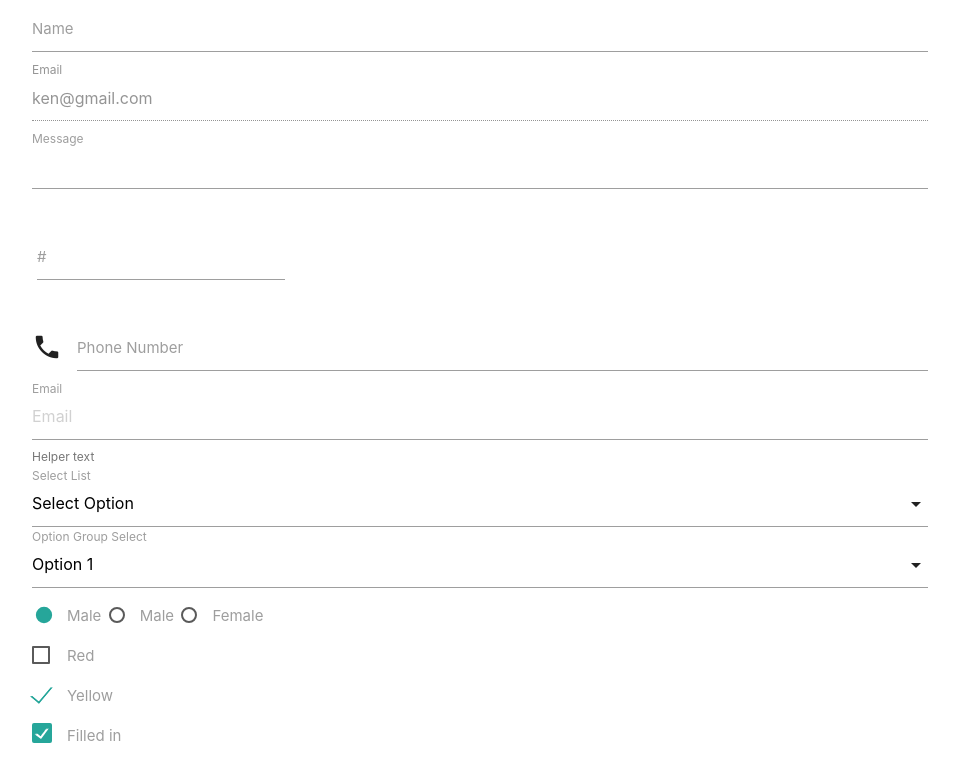
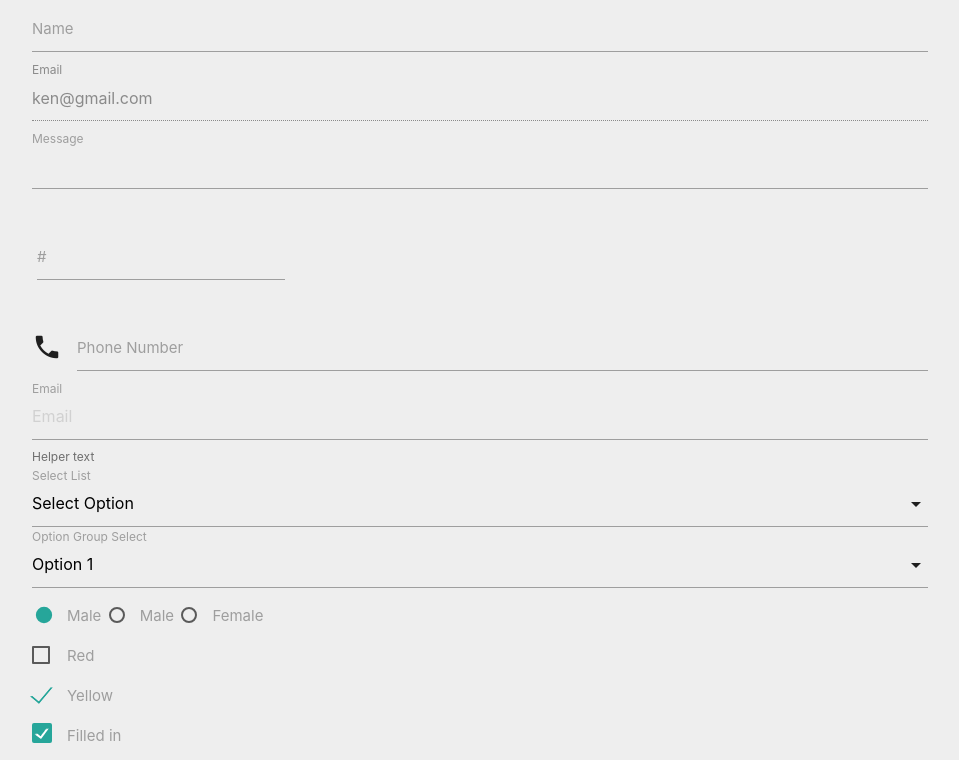
Before and after one commit to edalaguit/Excel-webDesign-b3, a plain HTML site: page forms.html in a window 1280 px wide. Shown: the part 130-890 px from the top of the page, without its empty margins (160-1119 px from the left). Drawn offline with nearby package versions, Linux system fonts and the light colour scheme.

Commit message:
Activities

```diff
--- a/forms.html
+++ b/forms.html
@@ -13,7 +13,7 @@
     <link rel="stylesheet" href="https://cdnjs.cloudflare.com/ajax/libs/materialize/1.0.0/css/materialize.min.css">
     <title>FORMS</title>
 </head>
-<body class="gray lighten-3">
+<body class="grey lighten-3">
     <div class="container">
         <h1>Forms</h1>
 
```
